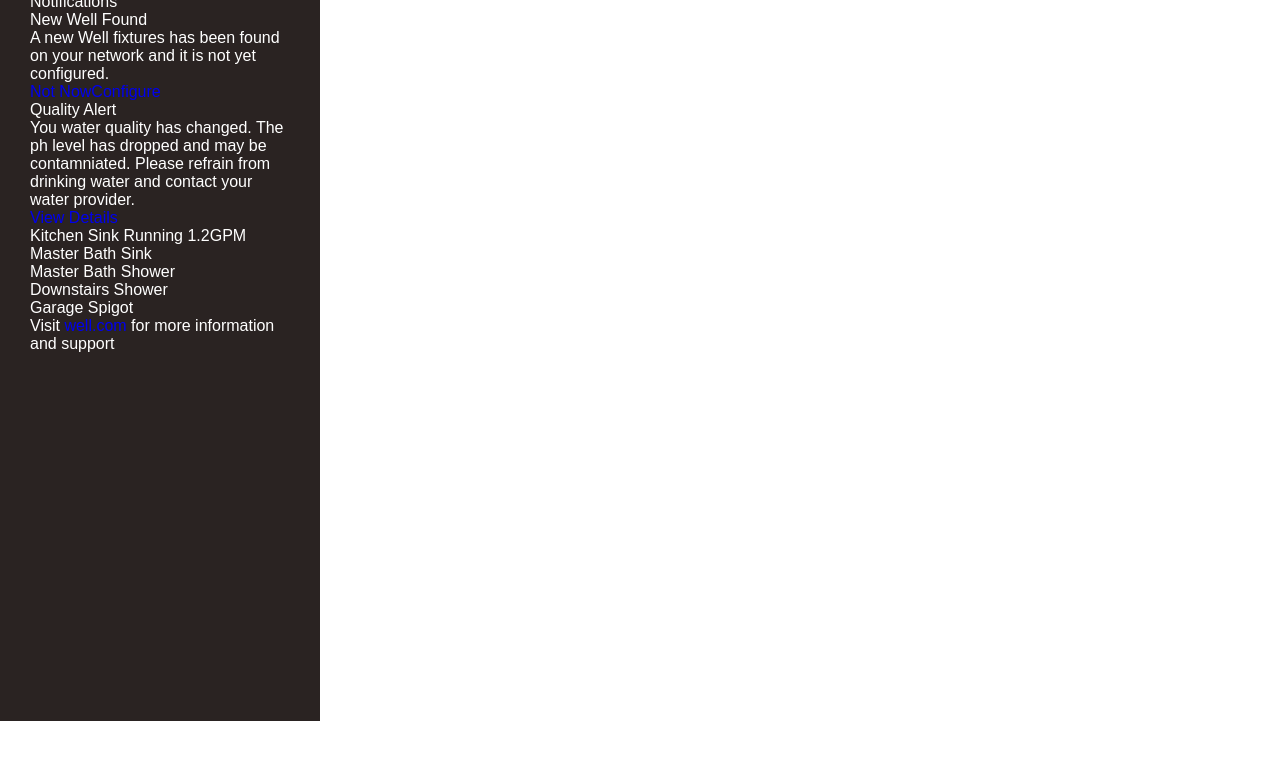
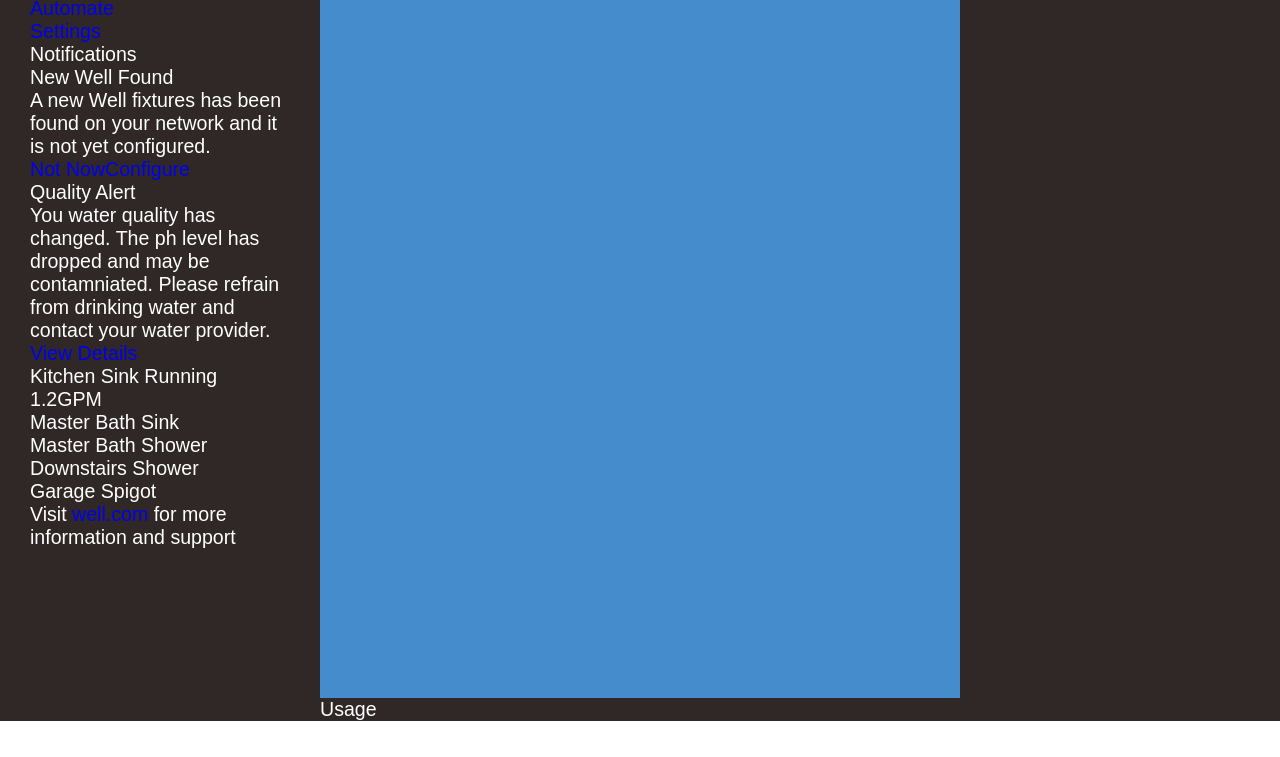
Before and after one commit to tsarjeant/well, a plain HTML site: page www/index.html in a window 1280 px wide. Shown: the part 79-836 px from the top of the page. After the commit the page ends 800 px from the top, so only its background shows below. Drawn offline with nearby package versions, Linux system fonts and the light colour scheme.

Commit message:
Converted to FlexBox Layout

```diff
--- a/build/scss/globals/_colors.scss
+++ b/build/scss/globals/_colors.scss
@@ -11,8 +11,11 @@ $color-link-hover       : darken( $color-link, 10% );
 $color-button           : #efefef;
 
 
+$color-blue				: #448ccb;
 
-$color-bg				: #2a2322;
+
+$color-bg				:  lighten( #2a2322, 2%);
+
 $color-bg-light			: lighten( $color-bg, 10%);
 
 $color-white-text		: #ffffff;
--- a/build/scss/globals/_typography.scss
+++ b/build/scss/globals/_typography.scss
@@ -51,4 +51,6 @@ body {
 	font-family: $font-body;
 	color: $color-white-text;
 	font-weight: lighter;
+
+	font-size: 19.584px;
 }
--- a/build/scss/partials/_layout.scss
+++ b/build/scss/partials/_layout.scss
@@ -5,13 +5,19 @@ img {
 }
 
 
-html, body{
+html, body, .fixture, {
 	height: 100%;
+
 }
 
 .scrollContainer {
 
 	height: 100%;
+	display: -webkit-box;
+	display: -moz-box;
+	display: -ms-flexbox;
+	display: -webkit-flex;
+	display: flex;
 
 }
 
@@ -22,8 +28,60 @@ html, body{
 	width: 320px;
 	padding-left: 30px;
 	padding-right: 30px;
+	padding-top: 30px;
+
+	height: 100%;
+
+}
+
+
+.fixture {
+
+
+	background: $color-blue;
+
 
 	height: 100%;
 
 
+	-webkit-box-flex: 1;
+	-moz-box-flex: 1;
+	-webkit-flex: 1;
+	-ms-flex: 1;
+	flex: 1;
+
 }
+
+.mainArea {
+
+
+	padding-top: 30px;
+	float: left;
+
+	height: 100%;
+
+	// 	width: 600px;
+	width: 100%;
+	margin-left: auto;
+
+	position: relative;
+}
+
+.details {
+
+	padding-top: 30px;
+	width: 320px;
+	padding-left: 30px;
+	padding-right: 30px;
+	background: $color-bg;
+	float: right;
+	height: 100%;
+
+}
+.usage {
+
+	width: 100%;
+	background: $color-bg;
+	position: absolute;
+	bottom: 0;
+}
--- a/www/css/style.css
+++ b/www/css/style.css
@@ -72,7 +72,8 @@ a, a:hover, a:focus, a:active {
 body {
   font-family: "Proxmia Nova", sans-serif;
   color: white;
-  font-weight: lighter; }
+  font-weight: lighter;
+  font-size: 19.584px; }
 
 /* Partials
 ------------------------------------------------------------ */
@@ -81,15 +82,53 @@ img {
   width: 100%;
   vertical-align: baseline; }
 
-html, body {
+html, body, .fixture {
   height: 100%; }
 
 .scrollContainer {
-  height: 100%; }
+  height: 100%;
+  display: -webkit-box;
+  display: -moz-box;
+  display: -ms-flexbox;
+  display: -webkit-flex;
+  display: flex; }
 
 .listMenu {
-  background: #2a2322;
+  background: #302827;
   width: 320px;
   padding-left: 30px;
   padding-right: 30px;
+  padding-top: 30px;
   height: 100%; }
+
+.fixture {
+  background: #448ccb;
+  height: 100%;
+  -webkit-box-flex: 1;
+  -moz-box-flex: 1;
+  -webkit-flex: 1;
+  -ms-flex: 1;
+  flex: 1; }
+
+.mainArea {
+  padding-top: 30px;
+  float: left;
+  height: 100%;
+  width: 100%;
+  margin-left: auto;
+  position: relative; }
+
+.details {
+  padding-top: 30px;
+  width: 320px;
+  padding-left: 30px;
+  padding-right: 30px;
+  background: #302827;
+  float: right;
+  height: 100%; }
+
+.usage {
+  width: 100%;
+  background: #302827;
+  position: absolute;
+  bottom: 0; }
--- a/www/index.html
+++ b/www/index.html
@@ -96,19 +96,32 @@
 		<!-- fixture section Begins here ------------------------ -->
 		<div class="fixture">
 			<div class="mainArea">
-				<div class="backgrooundImage"></div> <!-- This is so it can be blurred with CSS -->
+
 				<div class="controlArea">
+					<div class="backgrooundImage"></div> <!-- This is so it can be blurred with CSS -->
 					<h3 class="desktopOnly">Kitchen Sink</h3>
 					<div class="dial">
 
 					</div>
 					<div class="defaults">
 						<h4>Defaults</h4>
+
 					</div>
 
 				</div>
+				<div class="usage">
+					<h4>Usage</h4>
+
+				</div>
+
 			</div>
 
+
+		</div>
+
+		<!-- Details section Begins here ------------------------ -->
+		<div class="details">
+			<h4>Automation</h4>
 		</div>
 
 
```
Also changed, not shown: codekit-config.json.
